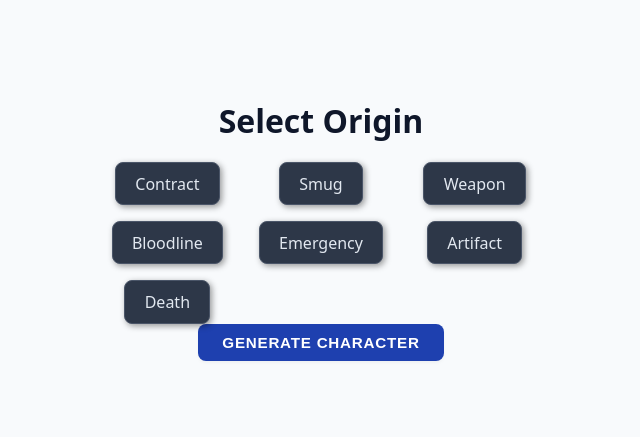
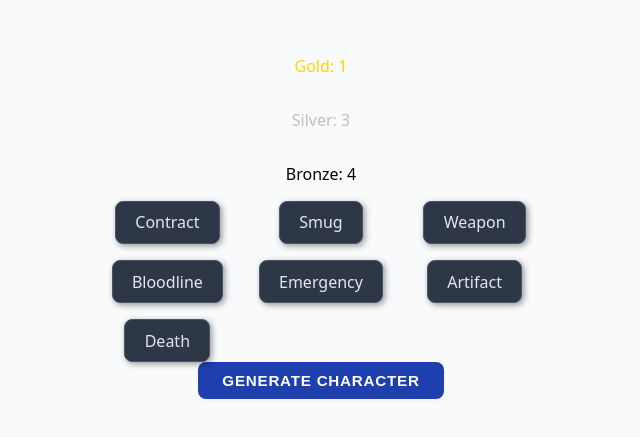
Before and after one commit to Mizu0025/Accidental-Magical-Girl-Build-Generator, a React (Vite) app: page / in a window 1280 px wide. Shown: the part 169-606 px from the top of the page, without its empty margins (339-979 px from the left). Built offline with nearby package versions, Linux system fonts and the light colour scheme.

Commit message:
add currency display

```diff
--- /dev/null
+++ b/src/constants/currency.tsx
@@ -0,0 +1,13 @@
+import { Origin } from "./origin";
+
+export type Currency = { gold: number; silver: number; bronze: number };
+
+export const OriginCurrency: Record<Origin, Currency> = {
+  [Origin.Contract]: { gold: 1, silver: 3, bronze: 4 },
+  [Origin.Smug]: { gold: 0, silver: 2, bronze: 3 },
+  [Origin.Weapon]: { gold: 1, silver: 3, bronze: 4 },
+  [Origin.Bloodline]: { gold: 1, silver: 3, bronze: 4 },
+  [Origin.Emergency]: { gold: 1, silver: 3, bronze: 4 },
+  [Origin.Artifact]: { gold: 1, silver: 3, bronze: 4 },
+  [Origin.Death]: { gold: 1, silver: 4, bronze: 4 },
+};
--- a/src/constants/origin.tsx
+++ b/src/constants/origin.tsx
@@ -61,15 +61,3 @@ export const OriginDescription: Record<Origin, string> = {
   fault. It’s your responsibility to take over, and even if you’re not an ideal candidate by
   it’s standards, the Puchuu needs someone now, and isn’t taking ‘no’ for an answer.`,
 };
-
-export type Currency = { gold: number; silver: number; bronze: number };
-
-export const OriginCurrency: Record<Origin, Currency> = {
-  [Origin.Contract]: { gold: 1, silver: 3, bronze: 4 },
-  [Origin.Smug]: { gold: 0, silver: 2, bronze: 3 },
-  [Origin.Weapon]: { gold: 1, silver: 3, bronze: 4 },
-  [Origin.Bloodline]: { gold: 1, silver: 3, bronze: 4 },
-  [Origin.Emergency]: { gold: 1, silver: 3, bronze: 4 },
-  [Origin.Artifact]: { gold: 1, silver: 3, bronze: 4 },
-  [Origin.Death]: { gold: 1, silver: 4, bronze: 4 },
-};
--- /dev/null
+++ b/src/currency/index.tsx
@@ -0,0 +1,22 @@
+import { useEffect, useState } from 'react';
+import { Currency, OriginCurrency } from '../constants/currency';
+import './style.css'
+import { OriginName } from '../types/origin';
+
+const MagicalCurrency = ({ origin }: { origin: OriginName }) => {
+  const [currency, setCurrency] = useState<Currency>({ gold: 0, silver: 0, bronze: 0 });
+  useEffect(() => {
+    const newCurrency = OriginCurrency[origin];
+    setCurrency(newCurrency);
+  }, [origin]);
+
+  return (
+    <div className='currency-display'>
+      <p>Gold: {currency.gold}</p>
+      <p>Silver: {currency.silver}</p>
+      <p>Bronze: {currency.bronze}</p>
+    </div>
+  );
+};
+
+export default MagicalCurrency;
--- /dev/null
+++ b/src/currency/style.css
@@ -0,0 +1,18 @@
+.currency-display {
+  display: flex;
+  flex-direction: column;
+  align-items: center;
+  justify-content: center;
+}
+
+.currency-display p:first-child {
+  color: gold;
+}
+
+.currency-display p:nth-child(2) {
+  color: silver;
+}
+
+.currency-display p:last-child {
+  color: bronze;
+}
--- a/src/form/index.tsx
+++ b/src/form/index.tsx
@@ -1,7 +1,9 @@
 import { useState } from "react";
 import CharacterResults from "../chargen";
 import "./style.css";
-import Origin from "../origin";
+import MagicalCurrency from "../currency";
+import { OriginName } from "../types/origin";
+import Origin from '../origin';
 
 const generateCharacterRolls = (): number[] => {
   const rolls: number[] = [];
@@ -13,20 +15,20 @@ const generateCharacterRolls = (): number[] => {
 
 const Form = () => {
   const [diceRolls, setDiceRolls] = useState<number[]>([]);
+  const [selectedOrigin, setSelectedOrigin] = useState<OriginName>('Contract');
 
   const handleClick = () => {
     const newRolls = generateCharacterRolls();
     setDiceRolls(newRolls);
   };
-  // displayresults true while origin radio button clicked and dice rolls generated
   let displayResults = diceRolls.length > 0;
 
   return (
     <div className="form-container">
-      <h1>Select Origin</h1>
-      <Origin />
+      <MagicalCurrency origin={selectedOrigin} />
+      <Origin onSelect={setSelectedOrigin} />
       <div className="button-wrapper">
-        <button onClick={handleClick}>Generate Character</button>
+        <button onClick={handleClick} disabled={!selectedOrigin}>Generate Character</button>
       </div>
       {displayResults && <CharacterResults diceRolls={diceRolls} />}
     </div>
--- a/src/form/style.css
+++ b/src/form/style.css
@@ -41,3 +41,8 @@ button {
 button:hover {
   background-color: #1e3a8a;
 }
+
+button:disabled {
+  background-color: #94a3b8;
+  cursor: not-allowed;
+}
--- a/src/origin/index.tsx
+++ b/src/origin/index.tsx
@@ -1,4 +1,5 @@
 import { Origin, OriginDescription } from '../constants/origin';
+import { OriginName } from '../types/origin';
 import './style.css';
 
 const originData: Record<Origin, { label: string; description: string }> = {
@@ -11,12 +12,19 @@ const originData: Record<Origin, { label: string; description: string }> = {
   [Origin.Death]: { label: 'Death', description: OriginDescription.Death },
 };
 
-const GenerateOrigin = () => {
+const GenerateOrigin = ({ onSelect }: { onSelect: (value: OriginName) => void }) => {
   return (
     <div className="origin-buttons">
       {Object.entries(originData).map(([name, data]) => (
         <div key={name} className="origin-item">
-          <input className="origin-radio" type="radio" id={name} name="origin" value={name} />
+          <input
+            className="origin-radio"
+            type="radio"
+            id={name}
+            name="origin"
+            value={name}
+            onChange={() => onSelect(name as OriginName)}
+          />
           <label className="origin-button-label" htmlFor={name} data-tooltip={data.description}>{data.label}</label>
         </div>
       ))}
```
